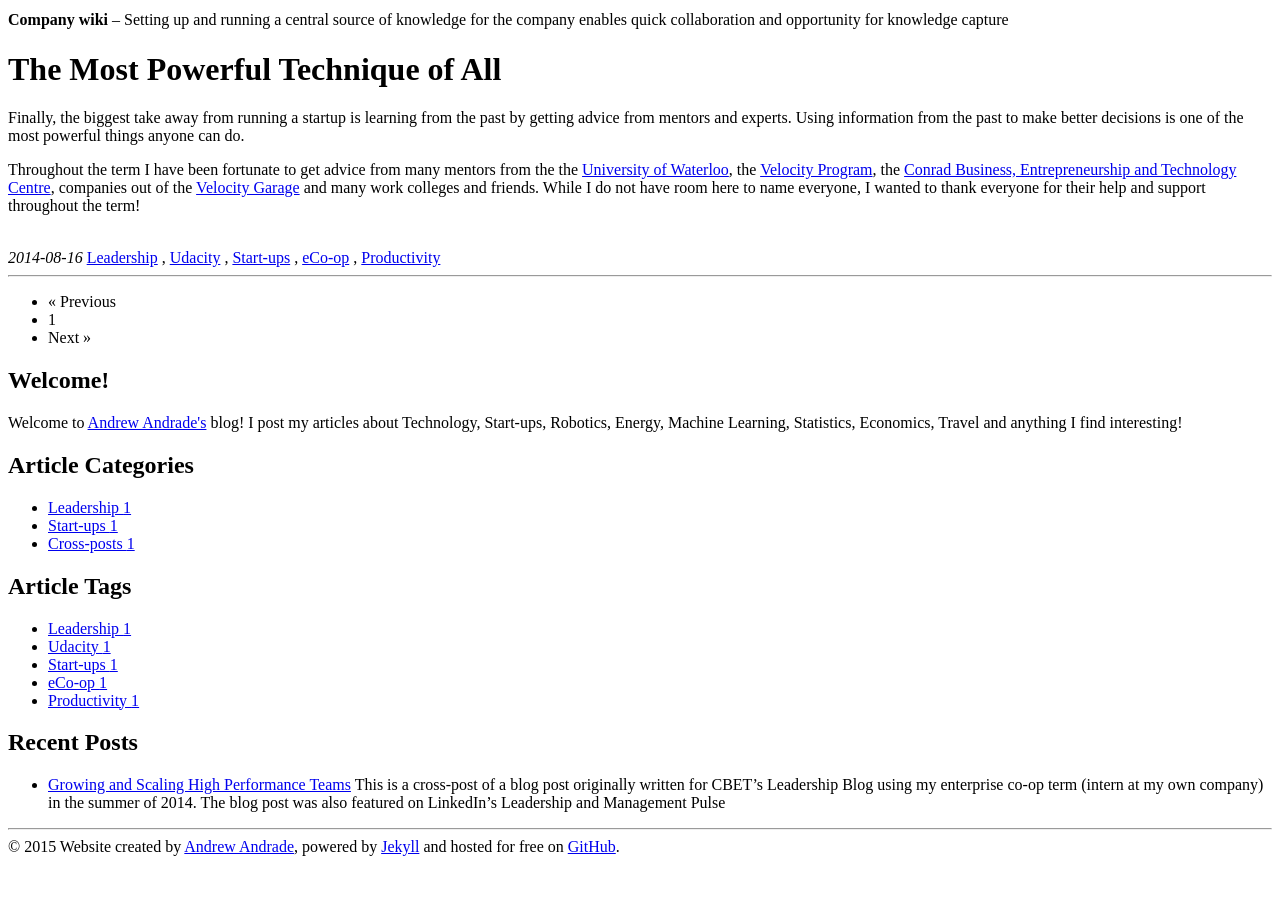
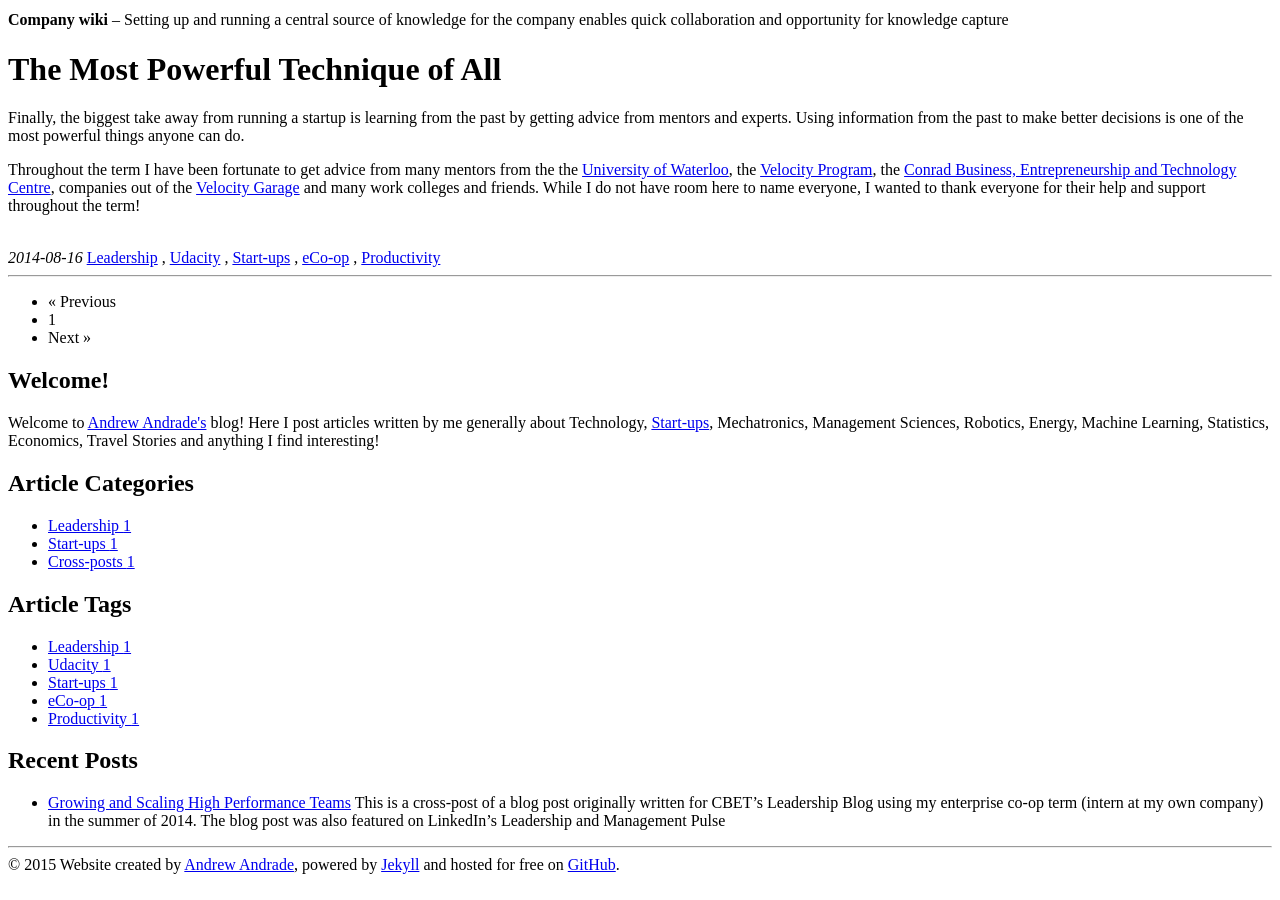
Before and after one commit to mrandrewandrade/blog, a Jekyll site: the page built from index.html, in a window 1280 px wide and 900 px high, scrolled down 1565 px. Built offline with Jekyll 4.4.1, drawn with Linux system fonts in a browser that asks for light colours; nearby versions of some CDN libraries; library files that are not in the unit come from our copies; the list of posts is cut into pages by our own code; comment, search, counter and statistics services are not loaded.

Commit message:
playing with sidebar welcome message

```diff
--- a/index.html
+++ b/index.html
@@ -80,7 +80,7 @@ title: mrandrewandrade.com/blog
     <div class="span4">
         <div>
             <h2> Welcome!</h2>
-            <p> Welcome to <a href="http://mrandrewandrade.com">Andrew Andrade's</a> blog!  I post my articles about Technology, Start-ups, Robotics, Energy, Machine Learning, Statistics, Economics, Travel and anything I find interesting!
+            <p> Welcome to <a href="http://mrandrewandrade.com">Andrew Andrade's</a> blog!  Here I post articles written by me generally about Technology, <a href="http://mrandrewandrade.com/blog/categories.html#start-ups-ref">Start-ups</a>, Mechatronics, Management Sciences, Robotics, Energy, Machine Learning, Statistics, Economics, Travel Stories and anything I find interesting!
         <div class="categories">
             <h2>Article Categories</h2>
             <ul class="tag_box">
```
